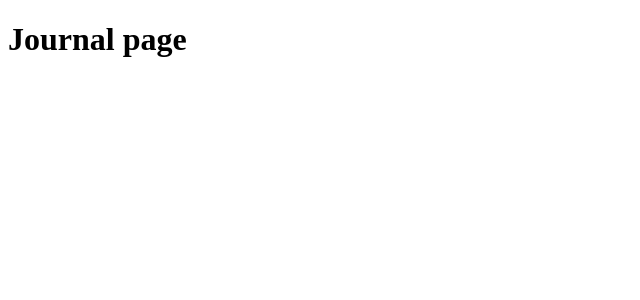
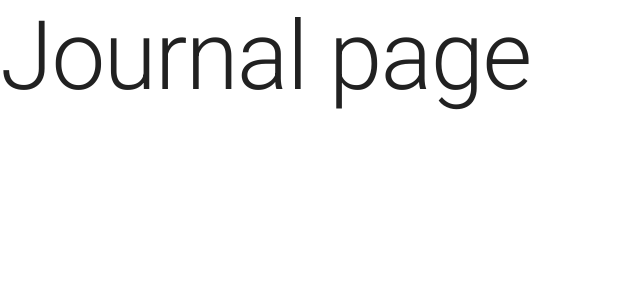
Before and after one commit to chmalo/journal-app, a React (Vite) app: page / in a window 1280 px wide. Shown: the top 300 px of the page, without its empty margins (0-640 px from the left). Built offline with nearby package versions, Linux system fonts and the light colour scheme.

Commit message:
feat: config material mui

```diff
--- a/index.html
+++ b/index.html
@@ -5,6 +5,12 @@
     <link rel="icon" type="image/svg+xml" href="/src/favicon.svg" />
     <meta name="viewport" content="width=device-width, initial-scale=1.0" />
     <title>Journal App</title>
+
+    <link
+        rel="stylesheet"
+        href="https://fonts.googleapis.com/css?family=Roboto:300,400,500,700&display=swap"
+    />
+
   </head>
   <body>
     <div id="root"></div>
--- a/package.json
+++ b/package.json
@@ -15,6 +15,10 @@
     "react-router-dom": "^6.3.0"
   },
   "devDependencies": {
+    "@emotion/react": "^11.9.3",
+    "@emotion/styled": "^11.9.3",
+    "@mui/icons-material": "^5.8.4",
+    "@mui/material": "^5.8.4",
     "@testing-library/react": "^13.2.0",
     "@types/react": "^18.0.0",
     "@types/react-dom": "^18.0.0",
--- a/src/JournalApp.tsx
+++ b/src/JournalApp.tsx
@@ -1,9 +1,10 @@
 import { AppRouter } from "./router/AppRouter"
+import { AppTheme } from "./theme"
 
 export const JournalApp = () => {
   return (
-    <>
+    <AppTheme>
       <AppRouter />
-    </>
+    </AppTheme>
   )
 }
--- a/src/journal/pages/JournalPage.tsx
+++ b/src/journal/pages/JournalPage.tsx
@@ -1,7 +1,9 @@
+import { Typography } from "@mui/material"
+
 export const JournalPage = () => {
   return (
-    <div>
-      <h1>Journal page</h1>
-    </div>
+    <>
+      <Typography variant="h1">Journal page</Typography>
+    </>
   )
 }
--- /dev/null
+++ b/src/theme/AppTheme.tsx
@@ -0,0 +1,12 @@
+import { ThemeProvider } from "@emotion/react"
+import { CssBaseline } from "@mui/material"
+import { purpleTheme } from "./purpleTheme"
+
+export const AppTheme = ({ children }: { children: any }) => {
+  return (
+    <ThemeProvider theme={purpleTheme}>
+      <CssBaseline />
+      {children}
+    </ThemeProvider>
+  )
+}
--- /dev/null
+++ b/src/theme/index.ts
@@ -0,0 +1,2 @@
+export * from "./AppTheme"
+export * from "./purpleTheme"
--- /dev/null
+++ b/src/theme/purpleTheme.ts
@@ -0,0 +1,16 @@
+import { createTheme } from "@mui/material"
+import { red } from "@mui/material/colors"
+
+export const purpleTheme = createTheme({
+  palette: {
+    primary: {
+      main: "#262254",
+    },
+    secondary: {
+      main: "#543884",
+    },
+    error: {
+      main: red.A400,
+    },
+  },
+})
```
Also changed, not shown: 1 other file (tests, documents, lock files or other folders).
